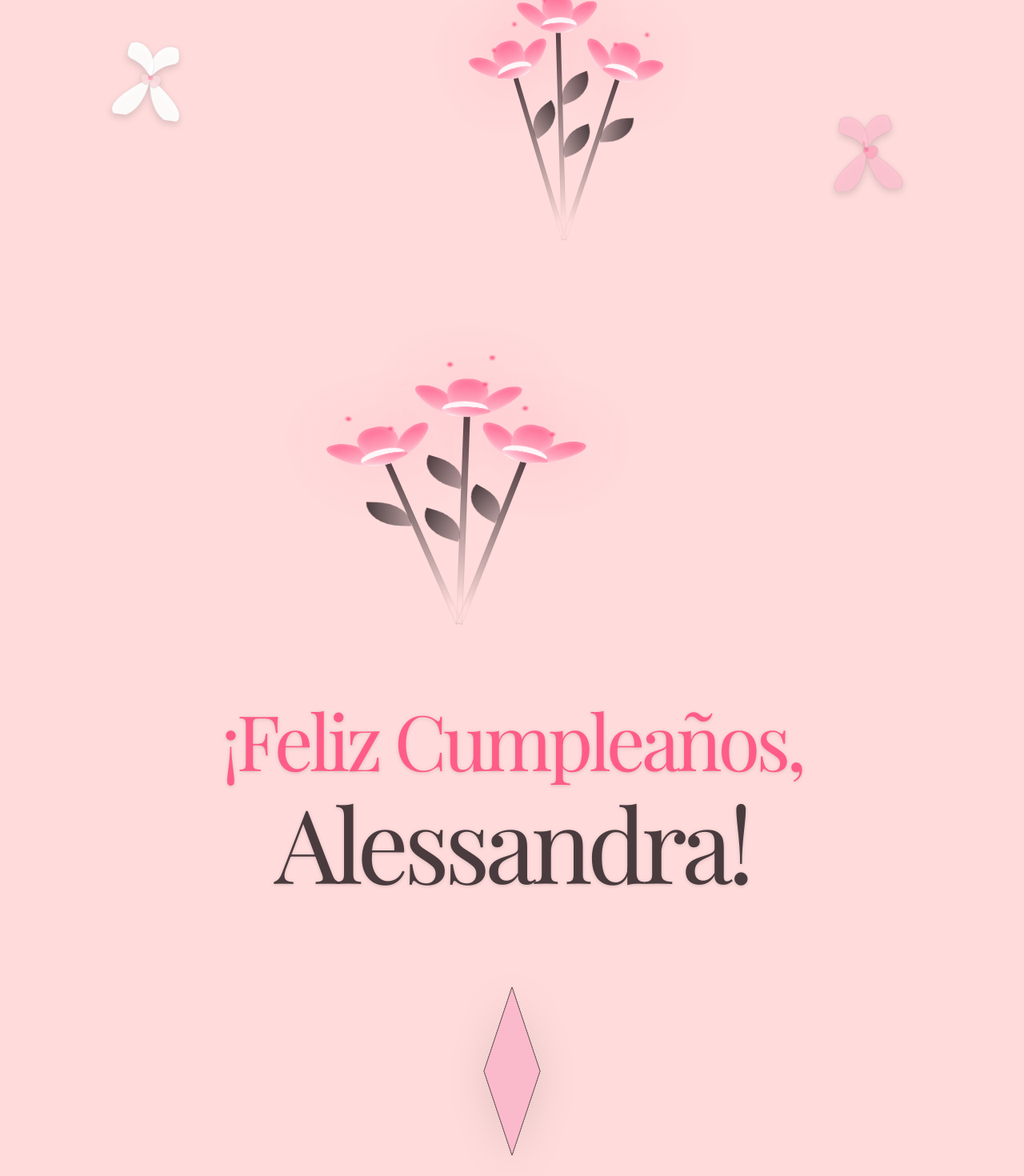
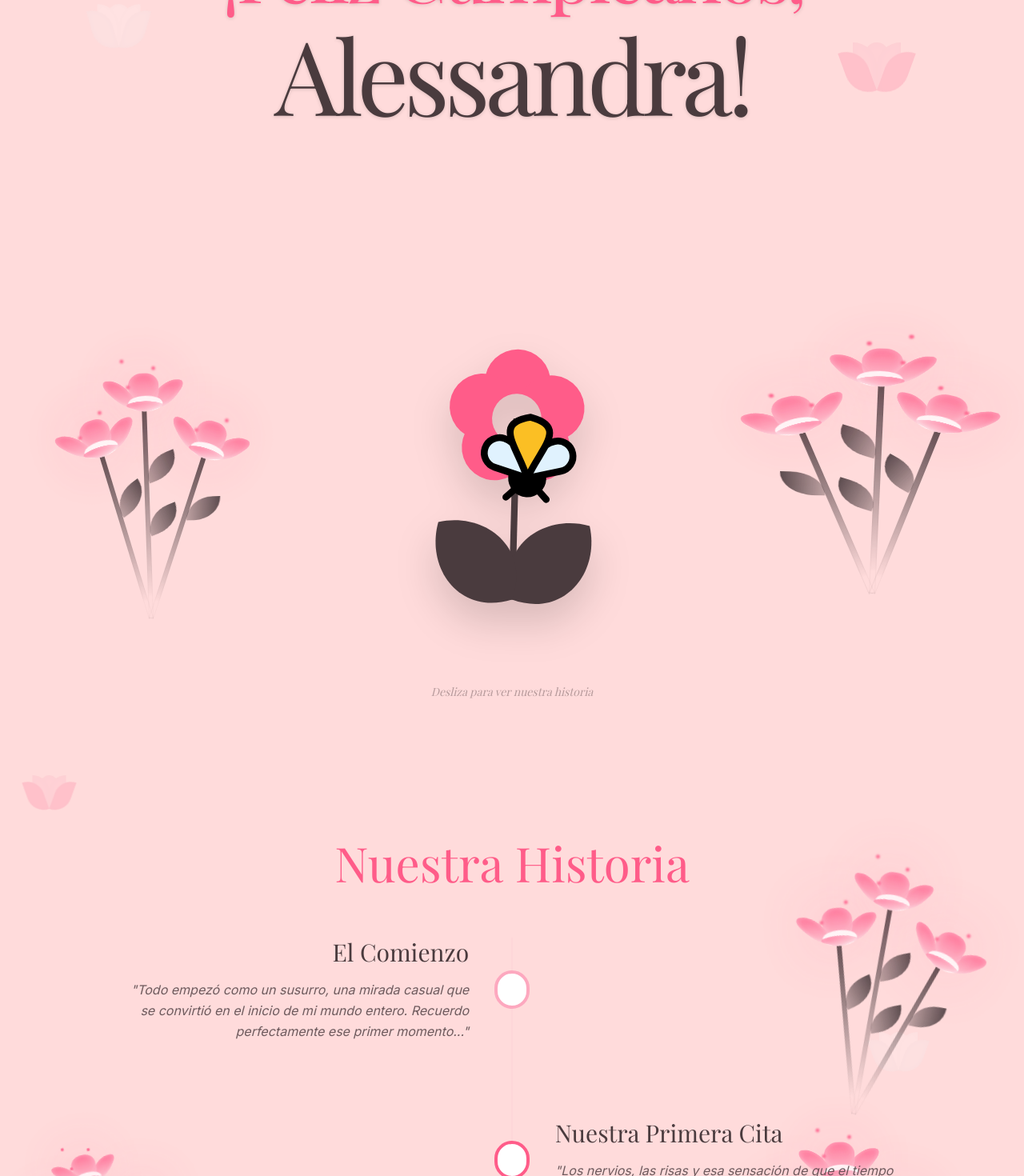
Before and after one commit to CarlosDiazzz/cumplecito, a React (Vite) app: page / in a window 1280 px wide. Shown: the part 100-1570 px from the top of the page at 80% size. Built offline with nearby package versions, Linux system fonts and the light colour scheme; a web font is replaced by a local one.

Commit message:
fix: abejita movimiento

```diff
--- a/src/App.tsx
+++ b/src/App.tsx
@@ -5,6 +5,8 @@ import { ScrollTrigger } from 'gsap/ScrollTrigger';
 import OrigamiLily from './components/OrigamiLily';
 import OrigamiRose from './components/OrigamiRose';
 import GlowFlower from './components/GlowFlower';
+import CssRose from './components/CssRose';
+import BeeFlower from './components/BeeFlower';
 import BeeSwarm from './components/BeeSwarm';
 import ParticleLayer from './components/ParticleLayer';
 import MessageCard from './components/MessageCard';
@@ -43,11 +45,12 @@ function App() {
 
       {/* --- HERO SECTION --- */}
       <section className="min-h-screen flex flex-col items-center justify-center p-4 relative z-10">
-        <GlowFlower className="absolute bottom-[5%] left-[5%] z-20 scale-75" />
-        <GlowFlower className="absolute bottom-[8%] right-[5%] scale-x-[-1] z-20 scale-75" />
-
-        <OrigamiRose color="white" className="top-[10%] left-[10%]" delay={0.2} />
-        <OrigamiRose color="pink" className="top-[15%] right-[12%]" delay={0.6} />
+        <div className="absolute inset-0 pointer-events-none overflow-hidden">
+          <GlowFlower className="absolute bottom-[5%] left-[2%] scale-75 opacity-90" />
+          <GlowFlower className="absolute bottom-[8%] right-[2%] scale-x-[-1] scale-75 opacity-90" />
+          <CssRose className="top-[10%] left-[10%]" variant="white" scale={0.9} delay={0.2} />
+          <CssRose className="top-[15%] right-[12%]" variant="pink" scale={1} delay={0.6} />
+        </div>
 
         <motion.div
           initial={{ opacity: 0, y: -30 }}
@@ -67,9 +70,9 @@ function App() {
           initial={{ opacity: 0, scale: 0.8 }}
           animate={{ opacity: 1, scale: 1 }}
           transition={{ duration: 1.2, delay: 0.8, ease: "backOut" }}
-          className="z-10"
+          className="z-10 flex flex-col items-center justify-center min-h-[500px]"
         >
-          <OrigamiLily />
+          <BeeFlower />
         </motion.div>
 
         <div className="absolute bottom-10 left-1/2 -translate-x-1/2 animate-bounce opacity-40">
@@ -78,9 +81,17 @@ function App() {
       </section>
 
       {/* --- OUR STORY SECTION --- */}
-      <section ref={storyRef} className="py-32 px-6 max-w-5xl mx-auto relative z-10">
-        <OrigamiRose color="white" className="-top-10 -left-10" delay={0.5} />
-        <h2 className="text-5xl md:text-6xl text-accent font-serif mb-16 text-center">Nuestra Historia</h2>
+      <section ref={storyRef} className="py-32 relative z-10 w-full overflow-hidden">
+        <div className="absolute inset-0 pointer-events-none -z-10">
+          <CssRose className="top-10 left-10" variant="pink" scale={0.7} delay={0.5} />
+          <CssRose className="top-[40%] right-[10%]" variant="white" scale={0.8} delay={1.2} />
+          <GlowFlower className="absolute top-[10%] right-[2%] scale-75 opacity-90 rotate-12" />
+          <GlowFlower className="absolute top-[45%] left-[-2%] scale-60 opacity-90 -rotate-12" />
+          <GlowFlower className="absolute bottom-[0%] right-[5%] scale-75 opacity-90" />
+        </div>
+
+        <div className="max-w-5xl mx-auto px-6">
+          <h2 className="text-5xl md:text-6xl text-accent font-serif mb-16 text-center">Nuestra Historia</h2>
 
         <div className="space-y-24 relative">
           <div className="absolute left-1/2 top-0 bottom-0 w-px bg-dusty/40 -translate-x-1/2 hidden md:block" />
@@ -118,14 +129,23 @@ function App() {
             <div className="md:w-1/2" />
           </div>
         </div>
+        </div>
       </section>
 
       {/* --- BIRTHDAY WISHES SECTION --- */}
-      <section ref={wishesRef} className="py-32 px-6 bg-white/30 backdrop-blur-sm relative overflow-hidden z-10">
-        <OrigamiRose color="pink" className="bottom-10 right-10" delay={0.2} />
-        <OrigamiRose color="white" className="top-10 right-[20%]" delay={0.4} />
+      <section ref={wishesRef} className="py-32 relative overflow-hidden z-10 w-full bg-white/30 backdrop-blur-sm">
+        <div className="absolute inset-0 pointer-events-none -z-10">
+          <CssRose className="bottom-10 right-10" variant="pink" scale={1.1} delay={0.2} />
+          <CssRose className="top-10 right-[20%]" variant="white" scale={0.9} delay={0.4} />
+          <CssRose className="top-[40%] left-[5%]" variant="pink" scale={0.8} delay={0.7} />
+          <GlowFlower className="absolute top-[5%] left-[2%] scale-75 opacity-90" />
+          <GlowFlower className="absolute top-[15%] right-[2%] scale-75 opacity-90 rotate-[-10deg]" />
+          <GlowFlower className="absolute top-[45%] right-[-1%] scale-65 opacity-90 rotate-[20deg]" />
+          <GlowFlower className="absolute bottom-[20%] left-[5%] scale-90 opacity-90 -rotate-[10deg]" />
+          <GlowFlower className="absolute bottom-[5%] right-[2%] scale-80 opacity-95 rotate-12" />
+        </div>
 
-        <div className="max-w-3xl mx-auto text-center relative z-10">
+        <div className="max-w-3xl mx-auto px-6 text-center relative z-10">
           <h2 className="text-5xl md:text-6xl text-accent font-serif mb-12">Mis Deseos para Ti</h2>
           <div className="grid md:grid-cols-2 gap-8">
             <div className="p-8 rounded-3xl bg-white/50 border border-dusty shadow-sm hover:shadow-md transition-shadow">
--- a/src/components/BeeFlower.tsx
+++ b/src/components/BeeFlower.tsx
@@ -5,23 +5,25 @@ const BeeFlower = () => {
   const beeRef = useRef<SVGSVGElement>(null);
 
   useEffect(() => {
-    // Handling the module export difference across different build environments
     const anime_any = anime_module as any;
     const anime_fn = anime_any.default || anime_any;
 
-    if (!anime_fn || (typeof anime_fn !== 'function' && !anime_fn.timeline)) {
-       console.error("Anime.js could not be loaded correctly");
-       return;
-    }
+    if (!anime_fn) return;
 
     const path = anime_fn.path('#beePath');
 
-    const timeline = anime_fn.timeline({
+    // Estado inicial
+    anime_fn.set('.bee-stem', { scaleY: 0 });
+    anime_fn.set('.bee-petals', { scale: 0 });
+    anime_fn.set(beeRef.current, { opacity: 0 });
+
+    // 1. ANIMACIÓN DE ENTRADA
+    const tl = anime_fn.timeline({
       easing: 'easeInOutExpo',
-      duration: 1000,
+      duration: 1500,
     });
 
-    timeline.add({
+    tl.add({
       targets: '.bee-stem',
       scaleY: [0, 1],
       transformOrigin: 'bottom center',
@@ -29,20 +31,20 @@ const BeeFlower = () => {
     .add({
       targets: '.bee-leaf',
       rotate: [0, 45],
-      duration: 800,
-    })
+      duration: 1000,
+    }, '-=500')
     .add({
       targets: '.bee-petals',
       scale: [0, 1],
-      duration: 1000,
+      duration: 1200,
     }, '-=800')
     .add({
       targets: beeRef.current,
       opacity: [0, 1],
-      duration: 500,
-    }, '-=500');
+      duration: 800,
+    }, '-=600');
 
-    // Flying bee animation
+    // 2. ANIMACIONES EN LOOP
     anime_fn({
       targets: beeRef.current,
       translateX: path('x'),
@@ -53,81 +55,78 @@ const BeeFlower = () => {
       easing: 'linear'
     });
 
-    // Gentle flower movements after entrance
-    timeline.finished.then(() => {
     anime_fn({
-        targets: '.bee-leaf',
-        rotate: 40,
-        duration: 3000,
+      targets: '.bee-flower-main-group',
+      rotate: [-1.5, 1.5],
+      duration: 6000,
       loop: true,
       direction: 'alternate',
-        easing: 'easeInOutQuad'
+      easing: 'easeInOutSine'
     });
-      anime_fn({
-        targets: '.bee-petals',
-        scale: 1.05,
-        duration: 4000,
-        loop: true,
-        direction: 'alternate',
-        easing: 'easeInOutQuad'
-      });
-    });
+
   }, []);
 
   return (
-    <div className="relative w-[300px] h-[300px] flex items-center justify-center pointer-events-none select-none z-50">
-      <svg viewBox="-25 0 150 100" width="200" height="150" className="text-charcoal overflow-visible">
+    <div className="relative w-[700px] h-[700px] flex items-center justify-center pointer-events-none select-none z-50 overflow-visible">
+      {/* Flower SVG - Escalado para ser la protagonista */}
+      <svg viewBox="-120 -80 340 250" width="100%" height="100%" className="text-charcoal overflow-visible drop-shadow-2xl">
         <defs>
-          <mask id="mask-petals">
-            <rect width="100" height="100" fill="white" />
-            <g transform="translate(50 40)">
-              <circle r="11" fill="black" />
+          <mask id="mask-petals-final-large">
+            <rect x="-120" y="-80" width="340" height="250" fill="white" />
+            <g transform="translate(50 30)">
+              <circle r="15" fill="black" />
             </g>
           </mask>
         </defs>
 
-        <g transform="translate(50 98)">
+        <g className="bee-flower-main-group" transform-origin="50 140">
+          {/* Tallo y Hojas - Más robustos */}
+          <g transform="translate(50 140)">
             <g className="bee-stem">
-            <line x1="0" y1="0" x2="0" y2="-58" stroke="currentColor" strokeWidth="2" />
+              <line x1="0" y1="0" x2="0" y2="-110" stroke="currentColor" strokeWidth="4" />
               <g fill="currentColor">
-              <g className="bee-leaf" transform="translate(0 -20) rotate(45)">
-                <path d="M 0 0 c 20 -8 15 -32 0 -42 -15 10 -20 34 0 42" />
+                <g className="bee-leaf" transform="translate(0 -40) rotate(45)">
+                  <path d="M 0 0 c 30 -15 25 -50 0 -65 -25 15 -30 50 0 65" />
                 </g>
                 <g transform="scale(-1 1)">
-                <g className="bee-leaf" transform="translate(0 -20) rotate(45)">
-                  <path d="M 0 0 c 20 -8 15 -32 0 -42 -15 10 -20 34 0 42" />
+                  <g className="bee-leaf" transform="translate(0 -40) rotate(45)">
+                    <path d="M 0 0 c 30 -15 25 -50 0 -65 -25 15 -30 50 0 65" />
                   </g>
                 </g>
               </g>
             </g>
           </g>
 
-        <g mask="url(#mask-petals)">
-          <g transform="translate(50 40)">
+          {/* Pétalos - Mucho más grandes */}
+          <g mask="url(#mask-petals-final-large)">
+            <g transform="translate(50 30)">
               <g fill="#FF5C89" className="bee-petals">
                 {[0, 72, 144, 216, 288].map(angle => (
-                <circle key={angle} transform={`rotate(${angle}) translate(0 -14)`} r="11" />
+                  <circle key={angle} transform={`rotate(${angle}) translate(0 -22)`} r="20" />
                 ))}
               </g>
             </g>
           </g>
+        </g>
 
-        <path id="beePath" fill="none" d="M -25 -20 a 30 30 0 0 0 60 0 30 30 0 0 0 -60 0 30 30 0 0 1 -60 0 30 30 0 0 1 60 0" />
+        {/* Camino de la abeja - Ajustado al nuevo tamaño de la flor */}
+        <path id="beePath" fill="none" d="M -100 -50 a 90 90 0 0 0 180 0 90 90 0 0 0 -180 0 90 90 0 0 1 -180 0 90 90 0 0 1 180 0" />
       </svg>
 
-      <svg id="bee" ref={beeRef} viewBox="-10.5 -10.5 21 21" className="absolute w-[50px] h-auto z-[60] opacity-0">
+      {/* Abeja - Mantiene su tamaño perfecto */}
+      <svg id="bee" ref={beeRef} viewBox="-10.5 -10.5 21 21" className="absolute w-[100px] h-auto z-[60] opacity-0 overflow-visible">
         <g transform="rotate(90) translate(0 -4)">
           <g stroke="black">
-            <circle fill="black" r="4" strokeWidth="1" />
-            <g fill="none" strokeWidth="1.5" strokeLinecap="round" strokeLinejoin="round">
-              <path transform="rotate(45) translate(0 -4)" d="M 0 0 v -3" />
-              <path transform="rotate(-45) translate(0 -4)" d="M 0 0 v -3" />
+            <circle fill="black" r="4.5" strokeWidth="1" />
+            <g fill="none" strokeWidth="1.8" strokeLinecap="round" strokeLinejoin="round">
+              <path transform="rotate(45) translate(0 -4)" d="M 0 0 v -3.5" />
+              <path transform="rotate(-45) translate(0 -4)" d="M 0 0 v -3.5" />
               <g fill="#e0f2fe">
-                <path transform="rotate(15)" d="M 0 0 h 7 a 3 3 0 0 1 0 6 q -4 0 -7 -6" />
-                <path transform="scale(-1 1) rotate(15)" d="M 0 0 h 7 a 3 3 0 0 1 0 6 q -4 0 -7 -6" />
+                <path transform="rotate(15)" d="M 0 0 h 9 a 4 4 0 0 1 0 8 q -5 0 -9 -8" />
+                <path transform="scale(-1 1) rotate(15)" d="M 0 0 h 9 a 4 4 0 0 1 0 8 q -5 0 -9 -8" />
               </g>
               <g fill="#fbbf24">
-                <path d="M 0 0 c 2 6 8 10 0 12 -8 -2 -2 -6 0 -12" />
+                <path d="M 0 0 c 3 8 10 14 0 16 -10 -2 -3 -8 0 -16" />
               </g>
             </g>
           </g>
--- /dev/null
+++ b/src/components/CssRose.css
@@ -0,0 +1,85 @@
+.css-rose-container {
+  position: absolute;
+  width: 50px;
+  height: 60px;
+  transform: scale(var(--scale, 1));
+  pointer-events: none;
+  opacity: 0.2; /* Opacidad muy baja para un detalle sutil */
+}
+
+/* Variantes de color */
+.css-rose-container.pink {
+  --main-color: #FDA8BF;
+  --dark-color: #FF5C89;
+}
+
+.css-rose-container.white {
+  --main-color: #FFFFFF;
+  --dark-color: #F3F4F6;
+}
+
+.flower-head {
+  position: relative;
+  width: 100%;
+  height: 100%;
+}
+
+.css-rose-container .petal {
+  position: absolute;
+  top: 0;
+  left: 0;
+  background-color: var(--main-color);
+  border-radius: 0px 30px 0px 30px;
+  width: 30px;
+  height: 60px;
+  box-shadow: inset 0 0 10px rgba(0,0,0,0.05);
+}
+
+.css-rose-container .petal:nth-child(1) {
+  left: -10px;
+  transform: rotate(-10deg);
+  transform-origin: bottom right;
+  background-color: var(--dark-color);
+  animation: openleft 3s ease-in infinite;
+  animation-delay: var(--delay);
+  z-index: 5;
+}
+
+.css-rose-container .petal:nth-child(2) {
+  left: -10px;
+  background-color: var(--main-color);
+  z-index: 4;
+}
+
+.css-rose-container .petal:nth-child(3) {
+  border-radius: 30px;
+  left: 5px;
+}
+
+.css-rose-container .petal:nth-child(4) {
+  border-radius: 30px 0px 30px 0px;
+  background-color: var(--main-color);
+  left: 20px;
+  z-index: 4;
+}
+
+.css-rose-container .petal:nth-child(5) {
+  border-radius: 30px 0px 30px 0px;
+  left: 20px;
+  transform: rotate(10deg);
+  transform-origin: bottom left;
+  animation: openright 3s ease-in infinite;
+  animation-delay: var(--delay);
+  background-color: var(--dark-color);
+  z-index: 5;
+}
+
+@keyframes openleft {
+  0%, 100% { transform: rotate(-10deg); }
+  20%, 80% { transform: rotate(-20deg); }
+}
+
+@keyframes openright {
+  0%, 100% { transform: rotate(10deg); }
+  20%, 80% { transform: rotate(20deg); }
+}
--- /dev/null
+++ b/src/components/CssRose.tsx
@@ -0,0 +1,30 @@
+import './CssRose.css';
+
+interface CssRoseProps {
+  className?: string;
+  delay?: number;
+  scale?: number;
+  variant?: 'pink' | 'white';
+}
+
+const CssRose = ({ className = "", delay = 0, scale = 1, variant = 'pink' }: CssRoseProps) => {
+  return (
+    <div
+      className={`css-rose-container ${variant} ${className}`}
+      style={{
+        '--delay': `${delay}s`,
+        '--scale': scale,
+      } as React.CSSProperties}
+    >
+      <div className="flower-head">
+        <div className="petal"></div>
+        <div className="petal"></div>
+        <div className="petal"></div>
+        <div className="petal"></div>
+        <div className="petal"></div>
+      </div>
+    </div>
+  );
+};
+
+export default CssRose;
--- a/src/components/GlowFlower.tsx
+++ b/src/components/GlowFlower.tsx
@@ -6,8 +6,9 @@ interface GlowFlowerProps {
 
 const GlowFlower = ({ className = "" }: GlowFlowerProps) => {
   return (
-    <div className={`glow-flower-container ${className}`}>
-      {/* Flower 1 (Center) */}
+    <div className={className}>
+      <div className="glow-flower-container">
+        {/* Flower 1 (Center) */}
       <div className="glow-flower glow-flower--1">
         <div className="flower__leafs">
           <div className="flower__leaf flower__leaf--1"></div>
@@ -56,6 +57,7 @@ const GlowFlower = ({ className = "" }: GlowFlowerProps) => {
           <div className="flower__line__leaf flower__line__leaf--1"></div>
         </div>
       </div>
+      </div>
     </div>
   );
 };
```
Also changed, not shown: 1 other file (tests, documents, lock files or other folders). Lines whose indentation alone changed are shown as unchanged.
